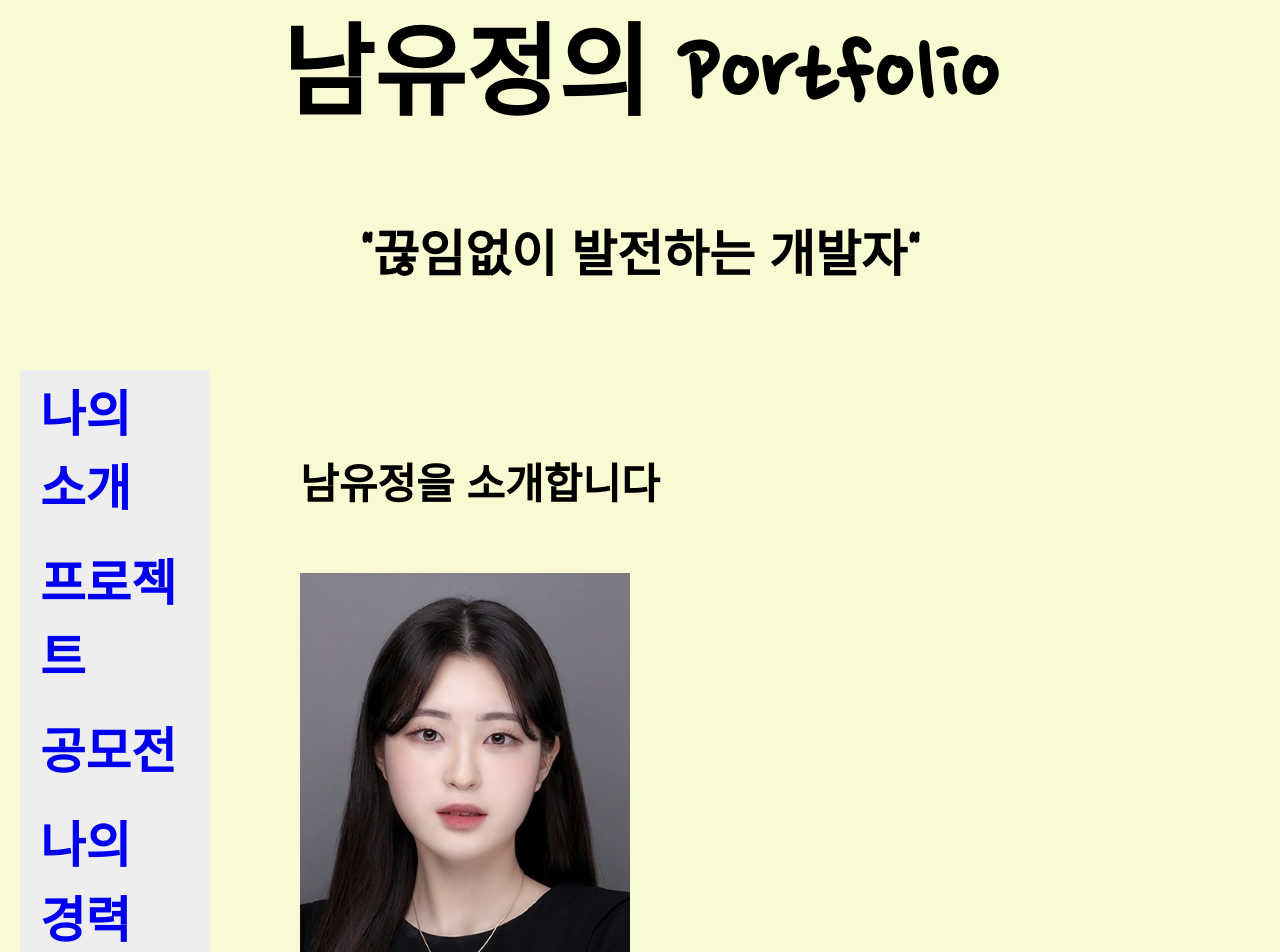
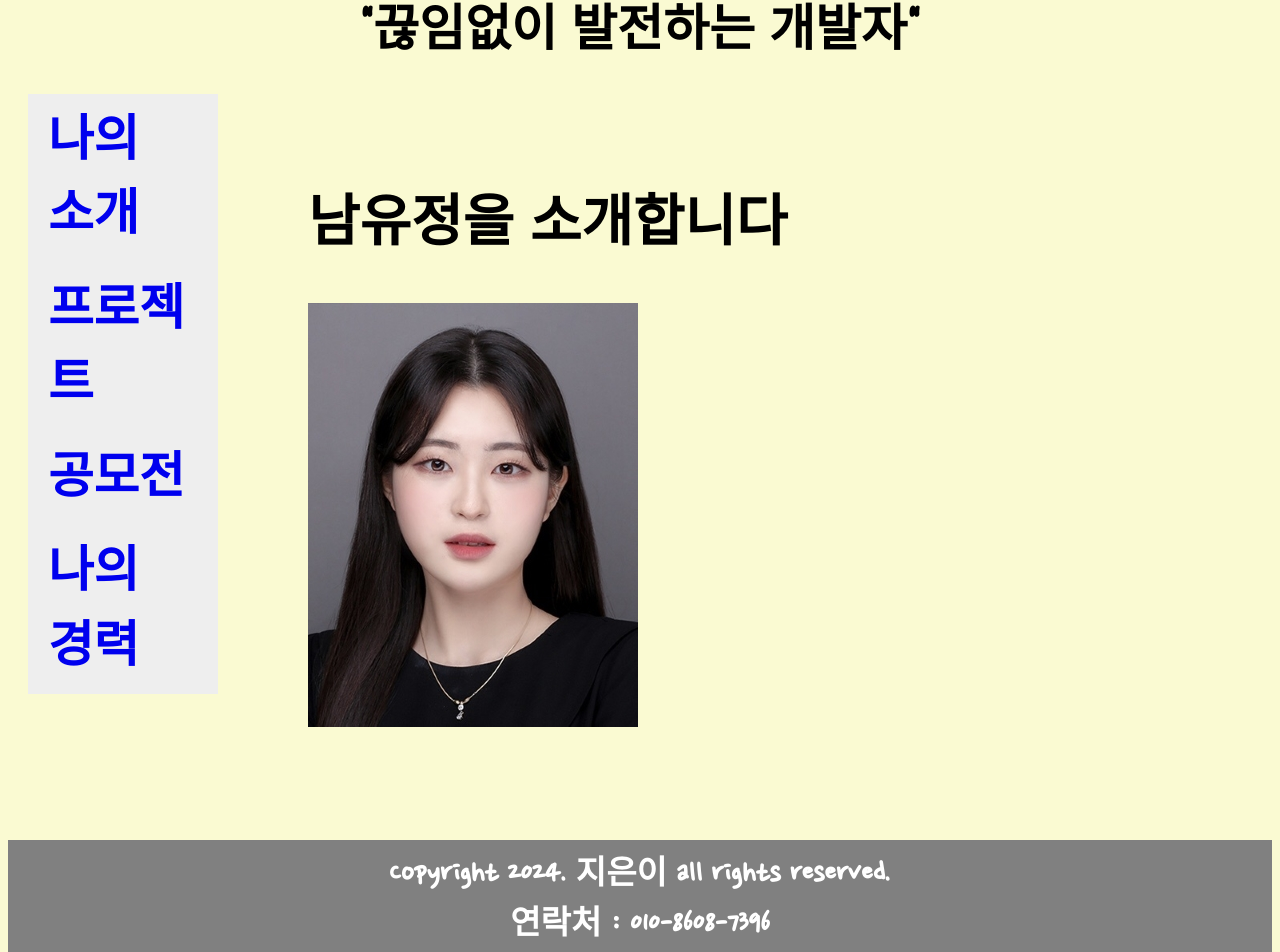
Before and after one commit to N-yujeong/React-Portfolio, a Next.js app: page / in a window 1280 px wide. Shown: the part 89-1041 px from the top of the page. Built offline with nearby package versions, Linux system fonts and the light colour scheme; a web font is replaced by a local one.

Commit message:
Add new page and layout files

```diff
--- /dev/null
+++ b/app/career/career1/Career.module.css
@@ -0,0 +1,6 @@
+.container {
+    padding: 20px;
+    font-family: Arial, sans-serif;
+    background-color: #f9f9f9;
+    border: 1px solid #ddd;
+}
--- a/app/globals.css
+++ b/app/globals.css
@@ -3,22 +3,24 @@
 @import url("https://fonts.googleapis.com/css2?family=Nanum+Pen+Script&display=swap");
 
 body {
-  font-family: "Nanum Pen Script";
+    font-family: "Nanum Pen Script", sans-serif;
     background-color: lightgoldenrodyellow;
     line-height: 1.5;
     font-weight: bolder;
-
-  display: flex;
-  flex-direction: column;
-  min-height: 100vh; /* 화면 높이를 최소 100%로 설정 */
-  margin: 0;
 }
 
 header {
     text-align: center;
     font-size: 50px;
-  margin: 0; /* 여백 제거 */
-  padding: 25px 0; /* 상단과 하단에 균일한 패딩 추가 */
+    margin-bottom: 25px;
+}
+
+footer {
+    text-align: center;
+    background-color: gray;
+    color: white;
+    font-size: 33px;
+    padding: 10px 0;
 }
 
 .container {
@@ -33,36 +35,14 @@ nav {
 
 main {
     display: flex;
-  flex-direction: column; /* 세로로 정렬 */
+    flex-direction: column;
     justify-content: center;
-  margin-left: 150px;
-  margin-bottom: 100px;
-  margin-right: 150px;
-  margin-top: 50px;
+    margin: 50px 150px 100px;
     font-size: 28px;
 }
 
-.main-content {
-  display: flex;
-  flex-direction: column;
-  align-items: center;
-}
-
-.my_photo {
-  margin-top: 20px; /* 텍스트와 이미지 사이에 간격 추가 */
-}
-
-footer {
-  text-align: center;
-  background-color: gray;
-  color: white;
-  font-size: 33px;
-  padding: 10px 0;
-  width: 100%; /* 가로 전체 차지 */
-  margin-top: auto; /* 자동으로 남은 공간 밀어내기 */
-}
-
-a:link, a:visited {
+a:link,
+a:visited {
     background-color: #eeeeee;
     padding: 10px 20px;
     text-decoration: none;
@@ -71,8 +51,9 @@ a:link, a:visited {
     font-size: 1.5em;
 }
 
-a:hover, a:active {
-  background-color: #FF4500;
+a:hover,
+a:active {
+    background-color: #ff4500;
 }
 
 button {
--- a/app/layout.js
+++ b/app/layout.js
@@ -1,8 +1,7 @@
 import './globals.css';
-import Link from 'next/link';
 
 export const metadata = {
-  title: '남유정 Portfolio',
+    title: '남유정의 Portfolio',
     description: '끊임없이 발전하는 개발자',
 };
 
@@ -11,21 +10,23 @@ export default function RootLayout({ children }) {
         <html lang="ko">
             <body>
                 <header>
-          <h1>남유정의 Portfolio</h1>
-          <p>"끊임없이 발전하는 개발자"</p>
+                    남유정의 Portfolio
+                    <br />
+                    "끊임없이 발전하는 개발자"
                 </header>
                 <div className="container">
                     <nav>
-            <Link href="/introduction">나의 소개</Link>
-            <Link href="/project">프로젝트</Link>
-            <Link href="/contest">공모전</Link>
-            <Link href="/career">나의 경력</Link>
+                        <a href="/introduction">나의 소개</a>
+                        <a href="/project">프로젝트</a>
+                        <a href="/contest">공모전</a>
+                        <a href="/career">나의 경력</a>
                     </nav>
                     <main>{children}</main>
                 </div>
                 <footer>
-          <p>Copyright 2024. 남유정 all rights reserved.</p>
-          <p>연락처: 010-8608-7396</p>
+                    Copyright 2024. 지은이 all rights reserved.
+                    <br />
+                    연락처 : 010-8608-7396
                 </footer>
             </body>
         </html>
--- a/app/page.js
+++ b/app/page.js
@@ -1,8 +1,8 @@
-export default function Home() {
+export default function HomePage() {
   return (
-    <div id="index">
-      <h2>남유정을 소개합니다</h2>
-      <img src="/image/index.jpg" alt="나의 사진" className="my_photo" />
-    </div>
+      <div>
+          <h1>남유정을 소개합니다</h1>
+          <img src="/image/index.jpg" alt="나의 사진" className="my_photo" />
+      </div>
   );
 }
```
Also changed, not shown: app/Data/projects.js (+0 -9 lines), app/career/career1/page.js (+20 -48 lines). Lines whose indentation alone changed are shown as unchanged.
